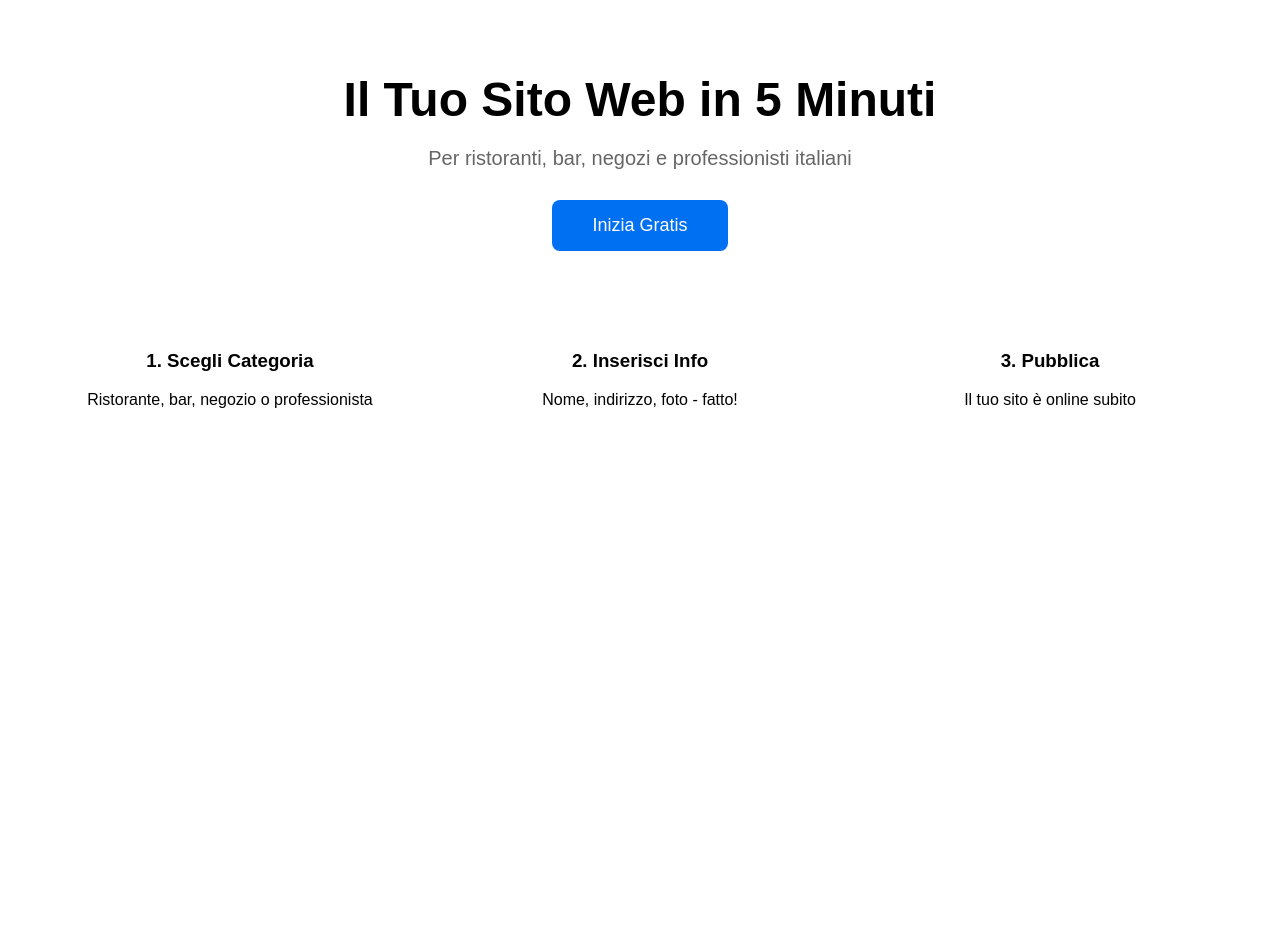
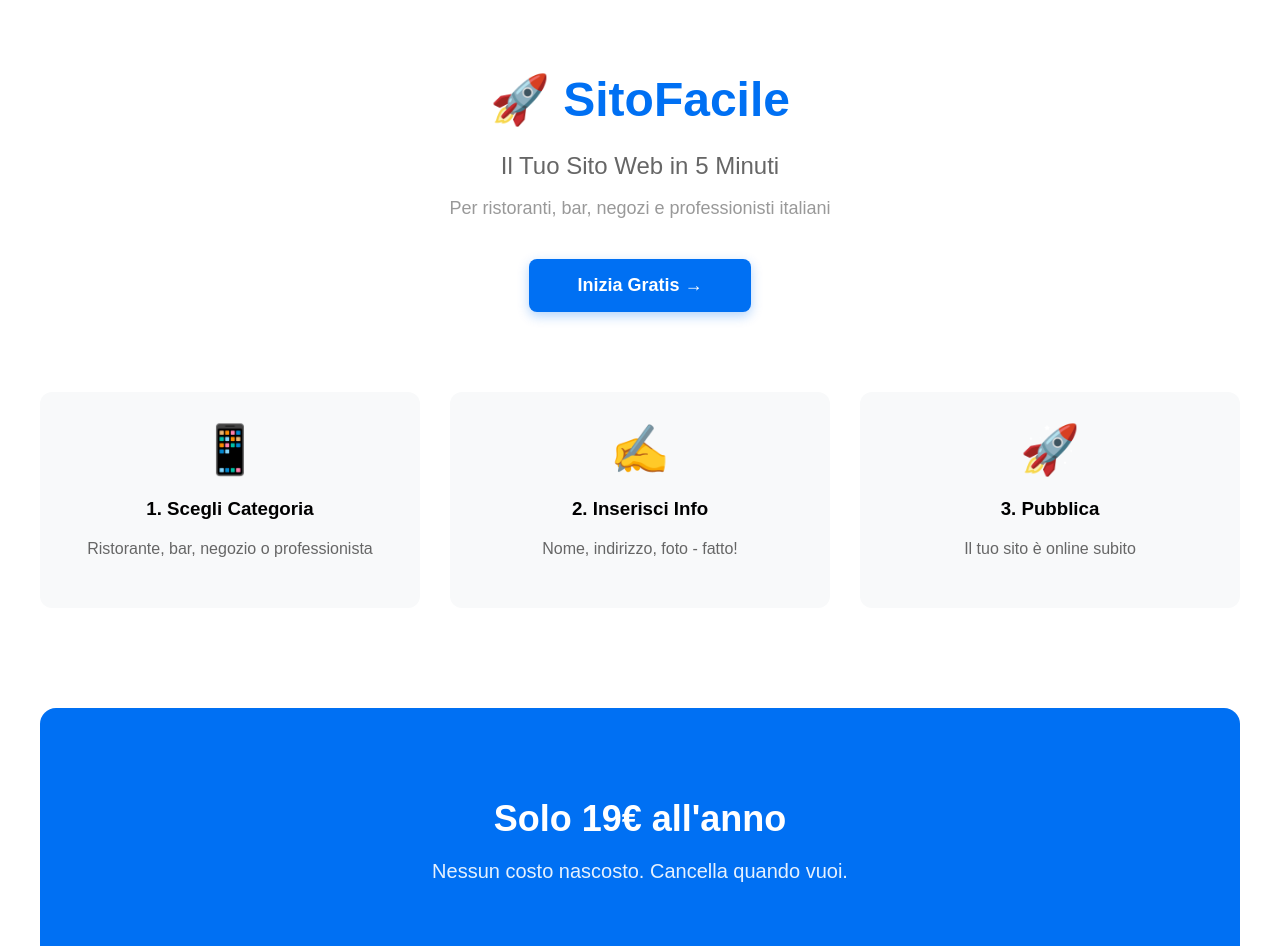
Before and after one commit to andreifr98/site-builder-itali, a Next.js app: page / in a window 1280 px wide. Shown: the top 946 px of the page. Before the commit the page ends 800 px from the top, so only its background shows below. Built offline with nearby package versions, Linux system fonts and the light colour scheme.

Commit message:
Update page.tsx

```diff
--- a/app/page.tsx
+++ b/app/page.tsx
@@ -4,48 +4,92 @@ export default function Home() {
       maxWidth: '1200px',
       margin: '0 auto',
       padding: '40px 20px',
-      fontFamily: 'Arial, sans-serif'
     }}>
       <header style={{ textAlign: 'center', marginBottom: '60px' }}>
-        <h1 style={{ fontSize: '48px', marginBottom: '20px' }}>
+        <h1 style={{ fontSize: '48px', marginBottom: '20px', color: '#0070f3' }}>
+          🚀 SitoFacile
+        </h1>
+        <p style={{ fontSize: '24px', color: '#666', marginBottom: '10px' }}>
           Il Tuo Sito Web in 5 Minuti
-        </h1>
-        <p style={{ fontSize: '20px', color: '#666' }}>
+        </p>
+        <p style={{ fontSize: '18px', color: '#999' }}>
           Per ristoranti, bar, negozi e professionisti italiani
         </p>
-        <div style={{ marginTop: '30px' }}>
+        <div style={{ marginTop: '40px' }}>
           <a href="/signup" style={{
             backgroundColor: '#0070f3',
             color: 'white',
-            padding: '15px 40px',
+            padding: '16px 48px',
             borderRadius: '8px',
             textDecoration: 'none',
             fontSize: '18px',
-            display: 'inline-block'
+            fontWeight: 'bold',
+            display: 'inline-block',
+            boxShadow: '0 4px 12px rgba(0,112,243,0.3)'
           }}>
-            Inizia Gratis
+            Inizia Gratis →
           </a>
         </div>
       </header>
 
       <section style={{
         display: 'grid',
-        gridTemplateColumns: 'repeat(3, 1fr)',
+        gridTemplateColumns: 'repeat(auto-fit, minmax(280px, 1fr))',
         gap: '30px',
-        marginTop: '60px'
+        marginTop: '80px'
       }}>
-        <div style={{ textAlign: 'center', padding: '20px' }}>
-          <h3>1. Scegli Categoria</h3>
-          <p>Ristorante, bar, negozio o professionista</p>
+        <div style={{
+          textAlign: 'center',
+          padding: '30px',
+          backgroundColor: '#f8f9fa',
+          borderRadius: '12px'
+        }}>
+          <div style={{ fontSize: '48px', marginBottom: '20px' }}>📱</div>
+          <h3 style={{ marginBottom: '15px' }}>1. Scegli Categoria</h3>
+          <p style={{ color: '#666', lineHeight: '1.6' }}>
+            Ristorante, bar, negozio o professionista
+          </p>
         </div>
-        <div style={{ textAlign: 'center', padding: '20px' }}>
-          <h3>2. Inserisci Info</h3>
-          <p>Nome, indirizzo, foto - fatto!</p>
+        <div style={{
+          textAlign: 'center',
+          padding: '30px',
+          backgroundColor: '#f8f9fa',
+          borderRadius: '12px'
+        }}>
+          <div style={{ fontSize: '48px', marginBottom: '20px' }}>✍️</div>
+          <h3 style={{ marginBottom: '15px' }}>2. Inserisci Info</h3>
+          <p style={{ color: '#666', lineHeight: '1.6' }}>
+            Nome, indirizzo, foto - fatto!
+          </p>
         </div>
-        <div style={{ textAlign: 'center', padding: '20px' }}>
-          <h3>3. Pubblica</h3>
-          <p>Il tuo sito è online subito</p>
+        <div style={{
+          textAlign: 'center',
+          padding: '30px',
+          backgroundColor: '#f8f9fa',
+          borderRadius: '12px'
+        }}>
+          <div style={{ fontSize: '48px', marginBottom: '20px' }}>🚀</div>
+          <h3 style={{ marginBottom: '15px' }}>3. Pubblica</h3>
+          <p style={{ color: '#666', lineHeight: '1.6' }}>
+            Il tuo sito è online subito
+          </p>
         </div>
+      </section>
+
+      <section style={{
+        textAlign: 'center',
+        marginTop: '100px',
+        padding: '60px 20px',
+        backgroundColor: '#0070f3',
+        borderRadius: '16px',
+        color: 'white'
+      }}>
+        <h2 style={{ fontSize: '36px', marginBottom: '20px' }}>
+          Solo 19€ all'anno
+        </h2>
+        <p style={{ fontSize: '20px', opacity: 0.9 }}>
+          Nessun costo nascosto. Cancella quando vuoi.
+        </p>
       </section>
     </div>
   );
```
